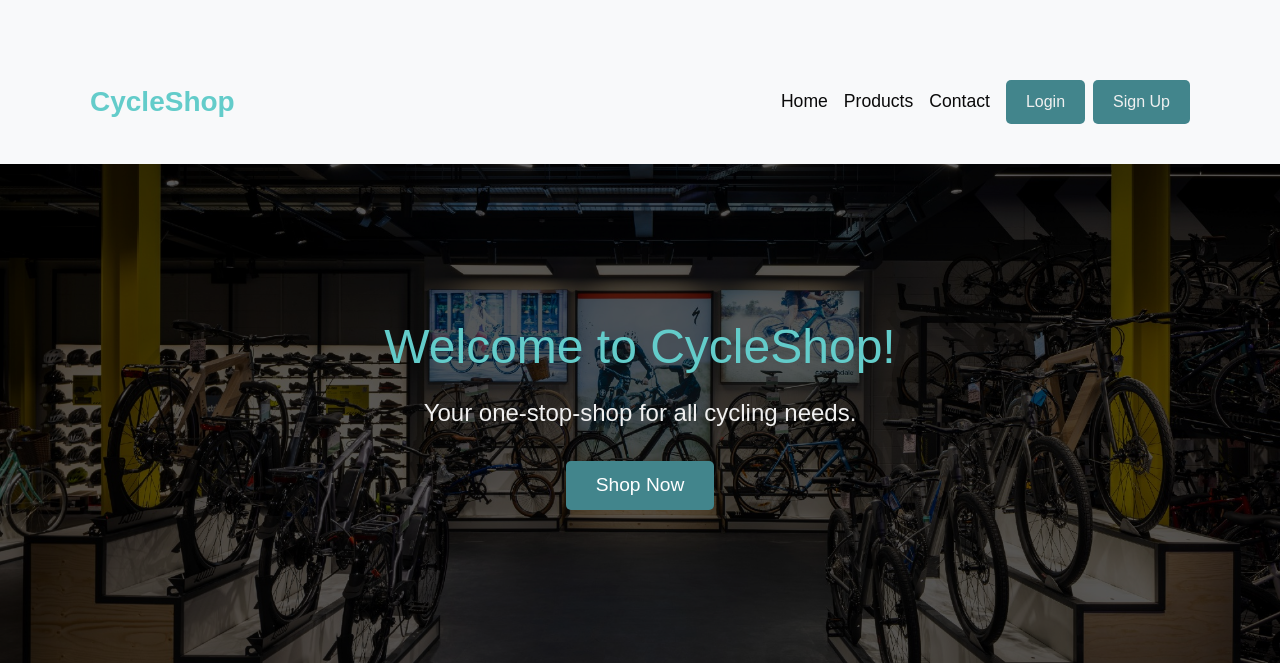
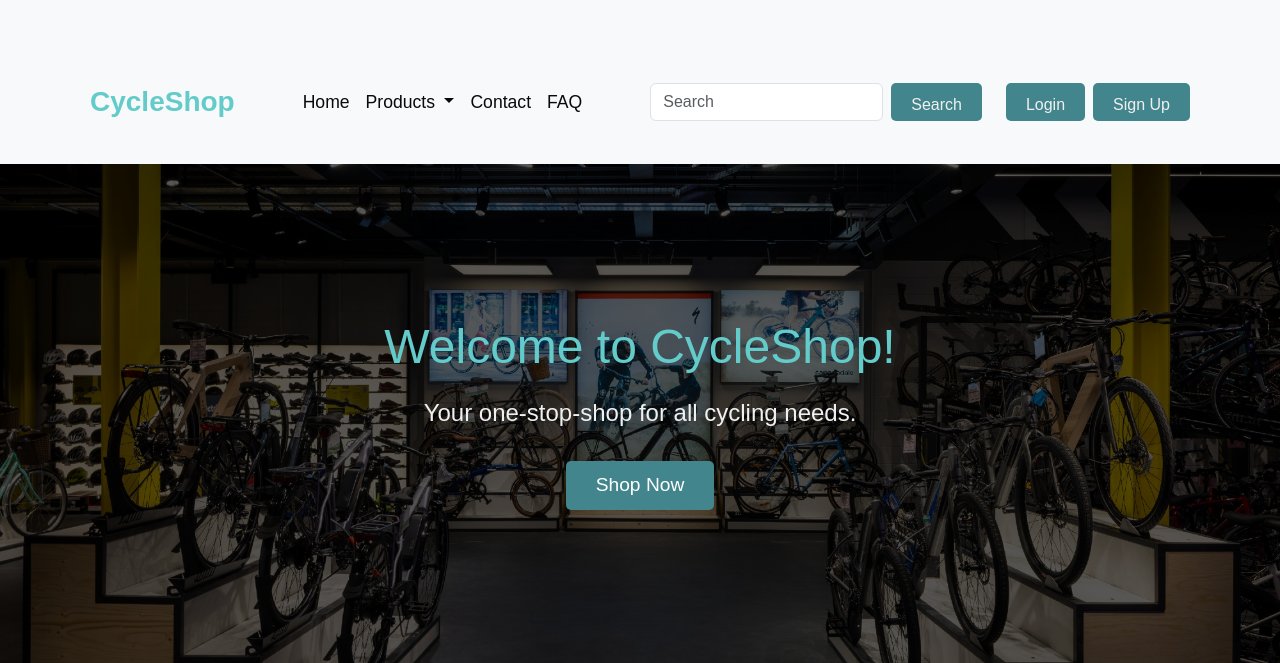
Before and after one commit to trxdave/cycleshop, a Django app: page / in a window 1280 px wide. Shown: the top 663 px of the page. Run offline with Django 5.2, Linux system fonts and the light colour scheme.

Commit message:
fix navbar for search and buttons

```diff
--- a/static/css/styles.css
+++ b/static/css/styles.css
@@ -65,6 +65,31 @@ header {
     background-color: #63CCCA;
 }
 
+/* Search bar and Buttons */
+.search-input, .search-btn, .action-btn {
+    height: 38px;
+    padding: 6px 12px;
+}
+
+.search-btn {
+    background-color: #42858C;
+    border: none;
+    color: white;
+}
+
+.search-btn:hover {
+    background-color: #63CCCA;
+}
+
+.action-btn {
+    background-color: #42858C;
+    border: none;
+}
+
+.action-btn:hover {
+    background-color: #63CCCA;
+}
+
 /* Hero Image Styles */
 .hero-image-container {
     position: relative;
@@ -77,7 +102,7 @@ header {
     width: 100%;
     height: 100%;
     object-fit: cover;
-    filter: brightness(70%); /* Darken the image for better contrast with text */
+    filter: brightness(70%);
 }
 
 .hero-overlay {
@@ -91,19 +116,19 @@ header {
     align-items: center;
     color: white;
     text-align: center;
-    background-color: rgba(0, 0, 0, 0.5); /* Transparent black background over image */
+    background-color: rgba(0, 0, 0, 0.5);
 }
 
 .hero-overlay .intro h2 {
     font-size: 3rem;
     margin-bottom: 20px;
-    color: #63CCCA; /* Use the primary color for headings */
+    color: #63CCCA;
 }
 
 .hero-overlay .intro p {
     font-size: 1.5rem;
     margin-bottom: 30px;
-    color: #F0F0F0; /* Light color for the description */
+    color: #F0F0F0;
 }
 
 .hero-overlay .intro .btn {
--- a/templates/base.html
+++ b/templates/base.html
@@ -2,6 +2,7 @@
 
 <!DOCTYPE html>
 <html lang="en">
+
 <head>
     <meta charset="UTF-8">
     <meta name="viewport" content="width=device-width, initial-scale=1.0">
@@ -10,7 +11,8 @@
     {% load static %}
 
     <!-- Google Fonts -->
-    <link href="https://fonts.googleapis.com/css2?family=Montserrat:wght@700&family=Poppins:wght@600&display=swap" rel="stylesheet">
+    <link href="https://fonts.googleapis.com/css2?family=Montserrat:wght@700&family=Poppins:wght@600&display=swap"
+        rel="stylesheet">
 
     <!-- Bootstrap CSS -->
     <link href="https://cdn.jsdelivr.net/npm/bootstrap@5.3.0/dist/css/bootstrap.min.css" rel="stylesheet">
@@ -18,9 +20,9 @@
     <!-- Link to Custom CSS -->
     <link rel="stylesheet" href="{% static 'css/styles.css' %}"> <!-- Link to your custom CSS -->
 </head>
+
 <body>
 
-    <!-- Header with Navbar -->
     <!-- Header with Navbar -->
     <header>
         <nav class="navbar navbar-expand-lg navbar-light bg-light py-3">
@@ -30,37 +32,59 @@
                     <span>CycleShop</span>
                 </a>
                 <!-- Navbar Toggler for Mobile View -->
-                    <button class="navbar-toggler" type="button" data-bs-toggle="collapse" data-bs-target="#navbarNav" aria-controls="navbarNav" aria-expanded="false" aria-label="Toggle navigation">
+                <button class="navbar-toggler" type="button" data-bs-toggle="collapse" data-bs-target="#navbarNav"
+                    aria-controls="navbarNav" aria-expanded="false" aria-label="Toggle navigation">
                     <span class="navbar-toggler-icon"></span>
                 </button>
 
-                    <!-- Navbar Links -->
-                    <div class="collapse navbar-collapse" id="navbarNav">
-                        <ul class="navbar-nav ms-auto">
+                <!-- Navbar Links (Center) -->
+                <div class="collapse navbar-collapse justify-content-center" id="navbarNav">
+                    <ul class="navbar-nav">
                         <li class="nav-item">
                             <a class="nav-link" href="{% url 'home' %}">Home</a>
                         </li>
-                            <li class="nav-item">
-                                <a class="nav-link" href="{% url 'products:product_list' %}">Products</a>
+                        <li class="nav-item dropdown">
+                            <a class="nav-link dropdown-toggle" href="#" id="navbarDropdown" role="button"
+                                data-bs-toggle="dropdown" aria-expanded="false">
+                                Products
+                            </a>
+                            <ul class="dropdown-menu" aria-labelledby="navbarDropdown">
+                                <li><a class="dropdown-item" href="{% url 'products:product_list' %}">All Products</a>
+                                </li>
+                                <li><a class="dropdown-item" href="#">Mountain Bikes</a></li>
+                                <li><a class="dropdown-item" href="#">Electric Bikes</a></li>
+                                <li><a class="dropdown-item" href="#">Kids Bikes</a></li>
+                                <li><a class="dropdown-item" href="#">Clothing</a></li>
+                                <li><a class="dropdown-item" href="#">Accessories</a></li>
+                            </ul>
                         </li>
                         <li class="nav-item">
                             <a class="nav-link" href="{% url 'contact' %}">Contact</a>
                         </li>
+                        <li class="nav-item">
+                            <a class="nav-link" href="#">FAQ</a>
+                        </li>
+                    </ul>
+                </div>
+
+                <!-- Search Box -->
+                <form class="d-flex mx-3" role="search" method="get" action="#">
+                    <input class="form-control me-2 search-input" type="search" placeholder="Search" aria-label="Search"
+                        name="q">
+                    <button class="btn btn-primary search-btn" type="submit">Search</button>
+                </form>
 
                 <!-- Authentication Links -->
-                            <li class="nav-item">
-                                <a class="btn btn-primary ms-2" href="#">Login</a>
-                            </li>
-                            <li class="nav-item">
-                                <a class="btn btn-primary ms-2" href="#">Sign Up</a>
-                            </li>
-                        </ul>
+                <div class="d-flex">
+                    <a class="btn btn-primary ms-2 action-btn" href="#">Login</a>
+                    <a class="btn btn-primary ms-2 action-btn" href="#">Sign Up</a>
+                </div>
             </div>
             </div>
         </nav>
     </header>
 
-    <!-- Hero Section -->
+    <!-- Hero Section with Overlay Intro -->
     <section class="hero-image-container">
         <img src="{% static 'images/hero-image.jpg' %}" class="hero-image img-fluid" alt="CycleShop Hero Image">
         <div class="hero-overlay">
@@ -86,7 +110,8 @@
                 <!-- Column 1: Logo and Description -->
                 <div class="col-md-3">
                     <h5 class="fw-bold text-uppercase">CycleShop</h5>
-                    <p>Your one-stop shop for all cycling needs. Quality bikes, accessories, and top-tier customer support.</p>
+                    <p>Your one-stop shop for all cycling needs. Quality bikes, accessories, and top-tier customer
+                        support.</p>
                 </div>
 
                 <!-- Column 2: My Account Links -->
@@ -133,4 +158,5 @@
     <!-- Bootstrap JS -->
     <script src="https://cdn.jsdelivr.net/npm/bootstrap@5.3.0/dist/js/bootstrap.bundle.min.js"></script>
 </body>
+
 </html>
```
Lines whose indentation alone changed are shown as unchanged.
